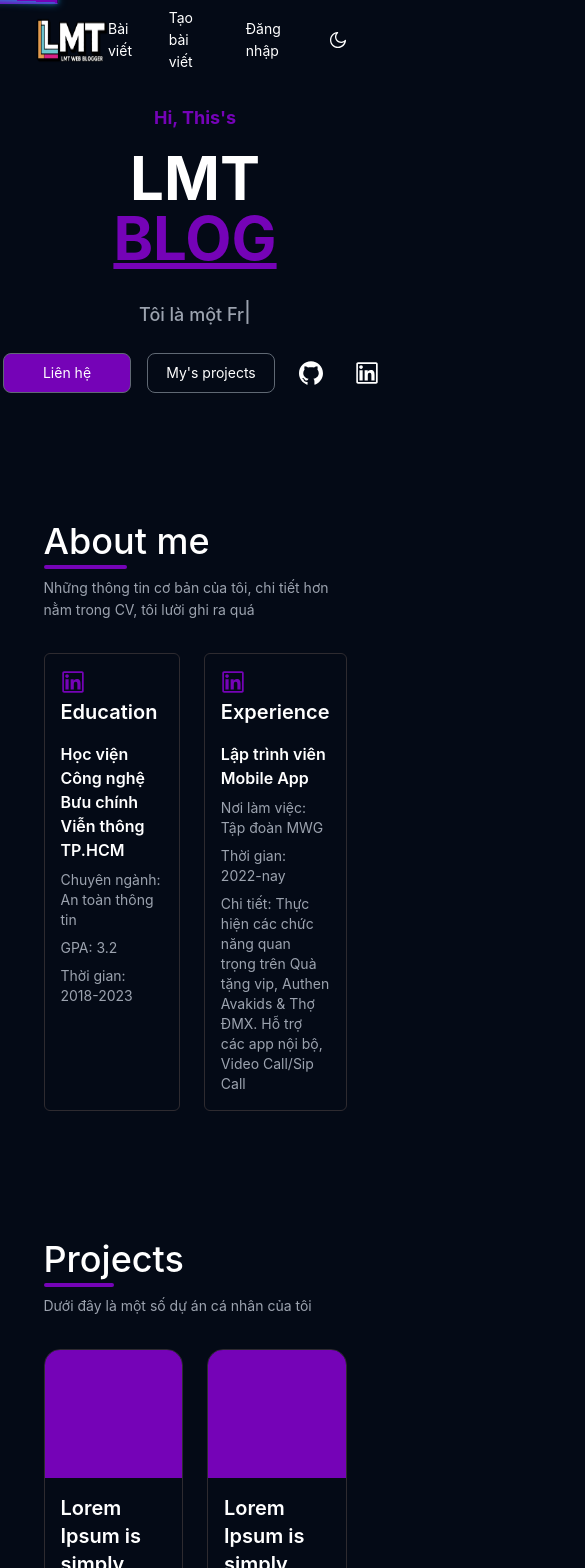
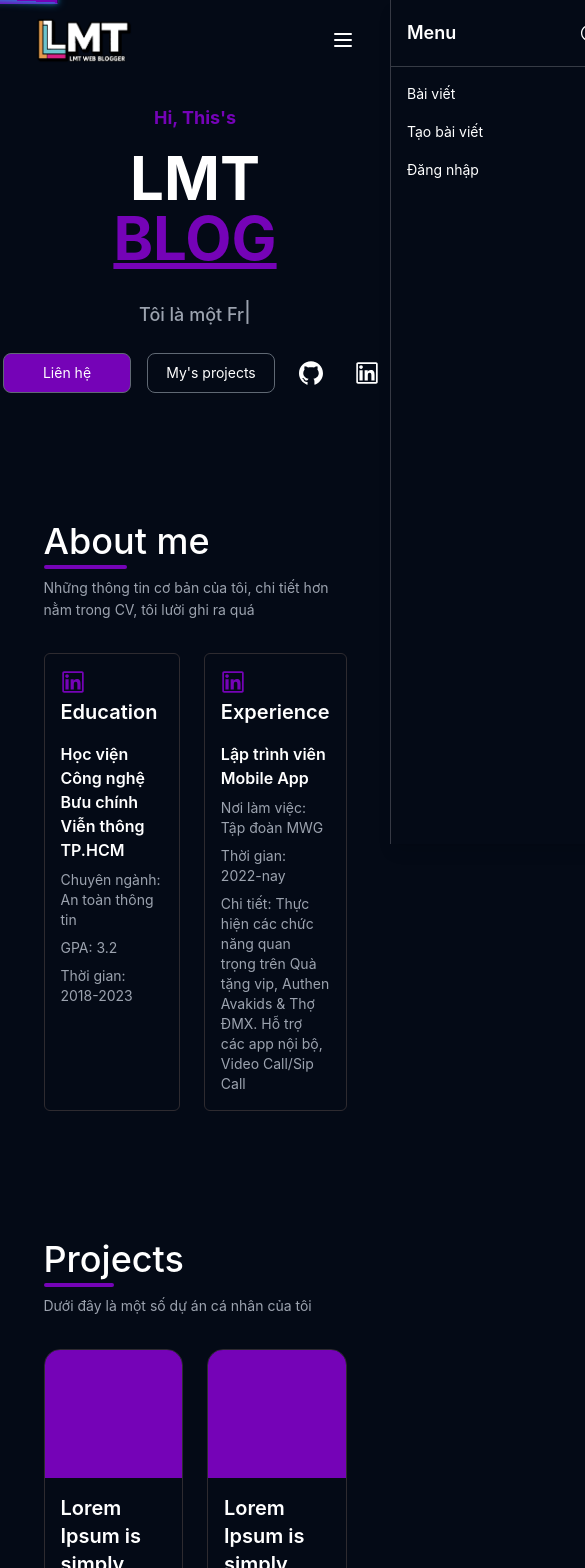
Before and after one commit to sstatsuya/lmt-blogger, a React (Vite) app: page / in a window 390 px wide. Shown: the top 1568 px of the page, 585 px wide, since content can reach past the window. Built offline with nearby package versions, Linux system fonts and the light colour scheme.

Commit message:
upd: responsive for mobile

```diff
--- a/src/layouts/MainLayout.tsx
+++ b/src/layouts/MainLayout.tsx
@@ -11,14 +11,17 @@ const MainLayout = ({ children }: { children: React.ReactNode }) => {
   const dispatch: any = useDispatch();
   const profile = useSelector((state: RootReducerType) => state.profileReducer);
   const [isVerifying, setVerifying] = useState(false);
+  const [isOpenLeftBar, setOpenLeftBar] = useState(false);
 
   const getLocalStorageProfile = () => {
     const profileData = localStorage.getItem(KEYS.USER_INFO);
     if (profileData) {
-      dispatch({ type: actions.GET_USER_INFO, payload: JSON.parse(profileData) });
-    }
-    else getUserInfo();
-  }
+      dispatch({
+        type: actions.GET_USER_INFO,
+        payload: JSON.parse(profileData),
+      });
+    } else getUserInfo();
+  };
 
   const getUserInfo = async () => {
     try {
@@ -89,25 +92,29 @@ const MainLayout = ({ children }: { children: React.ReactNode }) => {
     if (!profile.id)
       return (
         <div
-          onClick={() => navigate(APP_ROUTE.LOGIN)}
-          className={`cursor-pointer  ${location.pathname === APP_ROUTE.LOGIN ? "text-title" : "text-white"
-            } hover:text-title animate-transition`}
+          onClick={() => {
+            setOpenLeftBar(false);
+            navigate(APP_ROUTE.LOGIN);
+          }}
+          className={`cursor-pointer  ${
+            location.pathname === APP_ROUTE.LOGIN ? "text-active" : "text-white"
+          } hover:text-active animate-transition`}
         >
           Đăng nhập
         </div>
       );
     else
       return (
-        <div className="flex flex-center gap-8">
+        <div className="flex flex-col md:flex-row md:flex-center gap-4 md:gap-8">
           <div className={`text-white`}>
             {"Xin chào"}
-            <span className="text-title font-bold text-lg ml-2">
+            <span className="text-active font-bold text-lg ml-2">
               {profile.fullname}
             </span>
           </div>
           <div
             onClick={() => handleLogout()}
-            className={`cursor-pointer text-white hover:text-title animate-transition`}
+            className={`cursor-pointer text-white hover:text-active animate-transition`}
           >
             Đăng xuất
           </div>
@@ -126,6 +133,7 @@ const MainLayout = ({ children }: { children: React.ReactNode }) => {
   };
 
   const handleGoToCreatePost = () => {
+    setOpenLeftBar(false);
     if (!profile.id) {
       Toast.show({ text: "Bạn cần đăng nhập trước" });
       navigate(APP_ROUTE.LOGIN, {
@@ -139,7 +147,8 @@ const MainLayout = ({ children }: { children: React.ReactNode }) => {
   const renderUtilities = () => {
     return (
       <div className="flex-between gap-8">
-        <div className="hidden sm:flex min-w-48 hover:bg-hover group transition-all duration-200 ease-in-out cursor-pointer flex-between px-2 py-1.5 border-1 border-border rounded-md">
+        <div className="hidden md:flex flex-between gap-8">
+          <div className="min-w-48 hover:bg-hover group transition-all duration-200 ease-in-out cursor-pointer flex-between px-2 py-1.5 border-1 border-border rounded-md">
             <p className="text-plhd text-sm pl-2 group-hover:text-white transition-all ease-in-out duration-200">
               Search...
             </p>
@@ -147,21 +156,24 @@ const MainLayout = ({ children }: { children: React.ReactNode }) => {
               ⌘K
             </div>
           </div>
-
           <div
             onClick={() => navigate(APP_ROUTE.POST)}
-          className={`cursor-pointer ${location.pathname === APP_ROUTE.POST ? "text-title" : "text-white"
-            } hover:text-title animate-transition`}
+            className={`cursor-pointer ${
+              location.pathname === APP_ROUTE.POST
+                ? "text-active"
+                : "text-white"
+            } hover:text-active animate-transition`}
           >
             Bài viết
           </div>
 
           <div
             onClick={() => handleGoToCreatePost()}
-          className={`cursor-pointer ${location.pathname === APP_ROUTE.CREATE_POST
-            ? "text-title"
+            className={`cursor-pointer ${
+              location.pathname === APP_ROUTE.CREATE_POST
+                ? "text-active"
                 : "text-white"
-            } hover:text-title animate-transition`}
+            } hover:text-active animate-transition`}
           >
             Tạo bài viết
           </div>
@@ -170,9 +182,22 @@ const MainLayout = ({ children }: { children: React.ReactNode }) => {
 
           <UtilityBtn
             icon={
-            <MoonOutlined style={{ fontSize: "18px" }} className="text-white" />
+              <MoonOutlined
+                style={{ fontSize: "18px" }}
+                className="text-white"
+              />
             }
           />
+        </div>
+
+        <div className="flex md:hidden">
+          <div
+            onClick={() => setOpenLeftBar(true)}
+            className={`cursor-pointerhover:text-active animate-transition`}
+          >
+            <Menu className="text-white" color="white" />
+          </div>
+        </div>
       </div>
     );
   };
@@ -185,13 +210,74 @@ const MainLayout = ({ children }: { children: React.ReactNode }) => {
     );
   };
 
+  const renderSideBar = () => {
+    return (
+      <>
+        {isOpenLeftBar && (
+          <div className="fixed w-full h-full bg-[rgba(0,0,0,0.7)] z-20" />
+        )}
+        <div
+          className={`fixed top-0 right-0 h-full w-64 bg-[#040a16] text-white shadow-lg z-50 transform transition-transform duration-300 ${
+            isOpenLeftBar ? "translate-x-0" : "translate-x-full"
+          } border-l-[#363944] border-l-1`}
+        >
+          <div className="flex justify-between items-center p-4 border-b border-white/20">
+            <span className="text-lg font-semibold">Menu</span>
+            <div className="flex flex-center">
+              <UtilityBtn
+                icon={
+                  <MoonOutlined
+                    style={{ fontSize: "18px" }}
+                    className="text-white"
+                  />
+                }
+              />
+              <button onClick={() => setOpenLeftBar(false)}>
+                <X size={24} color="white" />
+              </button>
+            </div>
+          </div>
+          <div className="flex flex-col gap-4 p-4">
+            <div
+              onClick={() => {
+                navigate(APP_ROUTE.POST);
+                setOpenLeftBar(false);
+              }}
+              className={`cursor-pointer ${
+                location.pathname === APP_ROUTE.POST
+                  ? "text-active"
+                  : "text-white"
+              } hover:text-active animate-transition`}
+            >
+              Bài viết
+            </div>
+
+            <div
+              onClick={() => handleGoToCreatePost()}
+              className={`cursor-pointer ${
+                location.pathname === APP_ROUTE.CREATE_POST
+                  ? "text-active"
+                  : "text-white"
+              } hover:text-active animate-transition`}
+            >
+              Tạo bài viết
+            </div>
+
+            {renderLoginBtn()}
+          </div>
+        </div>
+      </>
+    );
+  };
+
   const isSignInPage = location.pathname === APP_ROUTE.LOGIN;
 
   return (
     <div className={"flex flex-col w-full"}>
       <div
-        className={`flex flex-col min-h-screen relative ${isSignInPage ? "" : "xl:px-[10%] px-[5%]"
-          }`}
+        className={`flex flex-col min-h-screen relative ${
+          isSignInPage ? "" : "xl:px-[10%] px-[5%]"
+        } `}
       >
         {!isSignInPage && (
           <>
@@ -213,6 +299,7 @@ const MainLayout = ({ children }: { children: React.ReactNode }) => {
         )}
         {children}
       </div>
+      {renderSideBar()}
       {renderFooter()}
     </div>
   );
@@ -232,6 +319,7 @@ import {
   stopPageProgress,
   Toast,
 } from "../utils";
+import { Menu, X } from "lucide-react";
 
 const UtilityBtn = ({ icon }: { icon: any }) => {
   return (
--- a/src/pages/CreatePost/index.tsx
+++ b/src/pages/CreatePost/index.tsx
@@ -349,7 +349,7 @@ const CreatePost = () => {
     return (
       <div className="w-full mt-4 border-1 border-dim-border rounded-lg bg-gray-700">
         {/* Toolbar */}
-        <div className="flex gap-2 border-b border-dim-border px-3 py-2">
+        <div className="flex gap-2 border-b border-dim-border px-3 py-2 flex-wrap">
           <button
             onClick={() => editor.chain().focus().toggleBold().run()}
             className={`p-1 rounded hover:bg-gray-200 ${editor.isActive("bold") ? "bg-gray-300" : ""
--- a/src/pages/PostDetail/index.tsx
+++ b/src/pages/PostDetail/index.tsx
@@ -5,14 +5,20 @@ import { IError, initError, initPost, IPost } from "../../services/types";
 import { useEffect, useState } from "react";
 import { deletePostService, getPostById } from "../../services";
 import Lottie from "lottie-react";
-import { Dropdown, Modal, } from "antd";
+import { Dropdown, Modal } from "antd";
 import { EllipsisOutlined } from "@ant-design/icons";
-import { extractImageUrlsFromHtml, getImageSrcFromTarget, getIndFromArray, Toast } from "../../utils";
+import {
+  extractImageUrlsFromHtml,
+  getImageSrcFromTarget,
+  getIndFromArray,
+  Toast,
+} from "../../utils";
 import { APP_ROUTE } from "../../App";
 import { useSelector } from "react-redux";
 import { RootReducerType } from "../../redux/store";
 import Lightbox from "yet-another-react-lightbox";
 import "yet-another-react-lightbox/styles.css";
+import { ChevronRight, X } from "lucide-react";
 
 const VerticalDotsDropdown = ({ options }: { options: any }) => (
   <Dropdown
@@ -39,7 +45,7 @@ const PostDetail = () => {
   const [isOpenLightBox, setOpenLightbox] = useState(false);
   const [lightBoxIndex, setLightBoxIndex] = useState(0);
   const imgs = extractImageUrlsFromHtml(post.content);
-
+  const [isOpenLeftBar, setOpenLeftBar] = useState(false);
 
   const onDeletePost = async () => {
     try {
@@ -79,10 +85,12 @@ const PostDetail = () => {
         navigate(`${APP_ROUTE.CREATE_POST}/`, {
           state: {
             isEdit: true,
-            postID: post.id, postTitle: post.title, postContent: post.content
-          }
+            postID: post.id,
+            postTitle: post.title,
+            postContent: post.content,
+          },
         });
-      }
+      },
     },
     {
       label: "Xem chi tiết",
@@ -117,6 +125,7 @@ const PostDetail = () => {
   }, []);
 
   const scrollToHeading = (id: string) => {
+    setOpenLeftBar(false);
     const el = document.getElementById(id);
     if (el) {
       const y = el.getBoundingClientRect().top + window.pageYOffset - 120; // trừ 40px
@@ -126,19 +135,21 @@ const PostDetail = () => {
 
   const handleClick = (e: any) => {
     if (e.target.tagName === "IMG") {
-      const idx = getIndFromArray(imgs, getImageSrcFromTarget(e.target) || '')
+      const idx = getIndFromArray(imgs, getImageSrcFromTarget(e.target) || "");
       console.log("tien xem idx ", idx);
       setLightBoxIndex(idx);
       setOpenLightbox(true);
     }
-  }
+  };
 
   const renderPreview = () => {
     return (
       <>
         <p className="text-white font-semibold text-4xl mb-12 px-4 flex flex-row justify-between">
           {post.title}
-          {profile.id === post.author.id && <VerticalDotsDropdown options={options} />}
+          {profile.id === post.author.id && (
+            <VerticalDotsDropdown options={options} />
+          )}
         </p>
         <div
           onClick={handleClick}
@@ -176,13 +187,53 @@ const PostDetail = () => {
     );
   };
 
+  const renderSideBar = () => {
+    return (
+      <>
+        {isOpenLeftBar && (
+          <div className="fixed w-full h-full bg-[rgba(0,0,0,0.7)] z-20" />
+        )}
+        <div
+          className={`fixed top-0 left-0 h-full w-64 bg-[#040a16] text-white shadow-lg z-50 transform transition-transform duration-300 ease-in-out ${
+            isOpenLeftBar ? "translate-x-0" : "-translate-x-full"
+          } border-r border-r-[#363944]`}
+        >
+          <div className="flex justify-between items-center p-4 border-b border-white/20">
+            <span className="text-lg font-semibold">Tiêu đề</span>
+            <div className="flex flex-center">
+              <button onClick={() => setOpenLeftBar(false)}>
+                <X size={24} color="white" />
+              </button>
+            </div>
+          </div>
+          <div className="p-4">
+            <TitleList html={post.content} scrollToHeading={scrollToHeading} />
+          </div>
+        </div>
+      </>
+    );
+  };
+
+  const renderMenuBtn = () => {
+    return (
+      <div
+        onClick={() => setOpenLeftBar(true)}
+        className={`fixed bottom-8 left-4 md:hidden cursor-pointerhover:text-active animate-transition z-50 bg-white rounded-full w-8 h-8 flex flex-center`}
+      >
+        <ChevronRight className="text-white" color="black" />
+      </div>
+    );
+  };
+
   const renderContent = () => {
     return (
       <>
-        <div className="w-[20%] border-r-1 border-border relative flex-1">
+        {renderMenuBtn()}
+        <div className="hidden md:w-[20%] border-r-1 border-border relative flex-1">
           <TitleList html={post.content} scrollToHeading={scrollToHeading} />
         </div>
-        <div className="w-[80%] pl-4">{renderPreview()}</div>
+
+        <div className="w-full md:w-[80%] pl-4">{renderPreview()}</div>
         <Lightbox
           open={isOpenLightBox}
           close={() => setOpenLightbox(false)}
@@ -200,6 +251,7 @@ const PostDetail = () => {
       {!isLoading && !error.isError && renderContent()}
       {!isLoading && error.isError && renderError()}
       {renderModalDelete()}
+      {renderSideBar()}
     </div>
   );
 };
--- a/tailwind.config.js
+++ b/tailwind.config.js
@@ -74,6 +74,9 @@ module.exports = {
         },
         '.animate-transition': {
           transition: 'all 0.5s',
+        },
+        '.text-active': {
+          color: 'rgb(117, 3, 183)',
         }
       })
     },
```
Also changed, not shown: src/pages/Home/HomePage.tsx (+203 -132 lines). Lines whose indentation alone changed are shown as unchanged.
